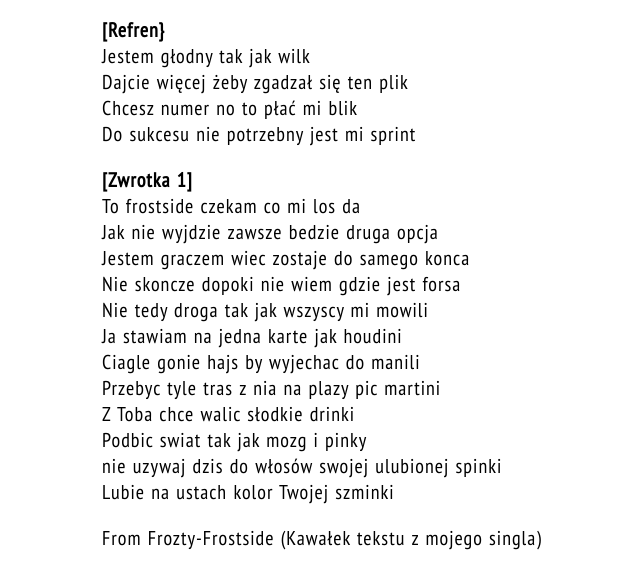
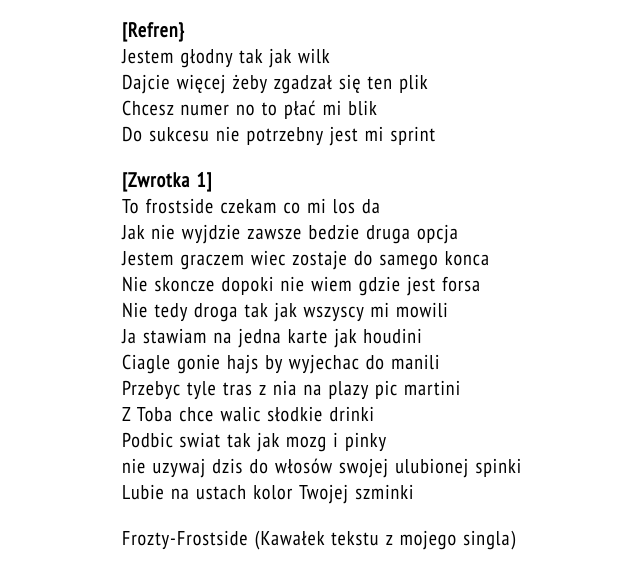
Before and after one commit to FroztyOSS/nauka-gita-2, a plain HTML site: page index.html in a window 1280 px wide. Shown: the part 180-768 px from the top of the page, without its empty margins (318-958 px from the left). Drawn offline with Linux system fonts and the light colour scheme.

Commit message:
Update content of index.html

```diff
--- a/index.html
+++ b/index.html
@@ -31,7 +31,7 @@
                 Podbic swiat tak jak mozg i pinky<br> nie uzywaj dzis do włosów
                 swojej ulubionej spinki<br>
                 Lubie na ustach kolor Twojej szminki</p>
-                <p class="italic">From Frozty-Frostside (Kawałek tekstu z mojego singla)</p>
+                <p class="italic">Frozty-Frostside (Kawałek tekstu z mojego singla)</p>
             </div>
     </section>
 </body>
```
